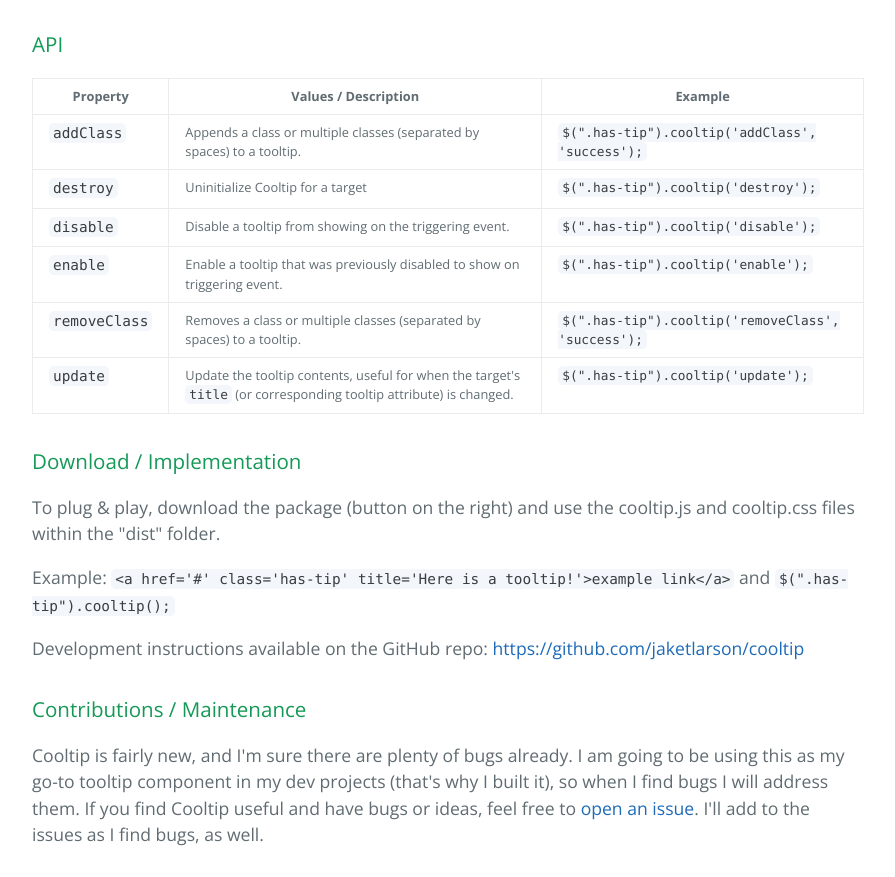
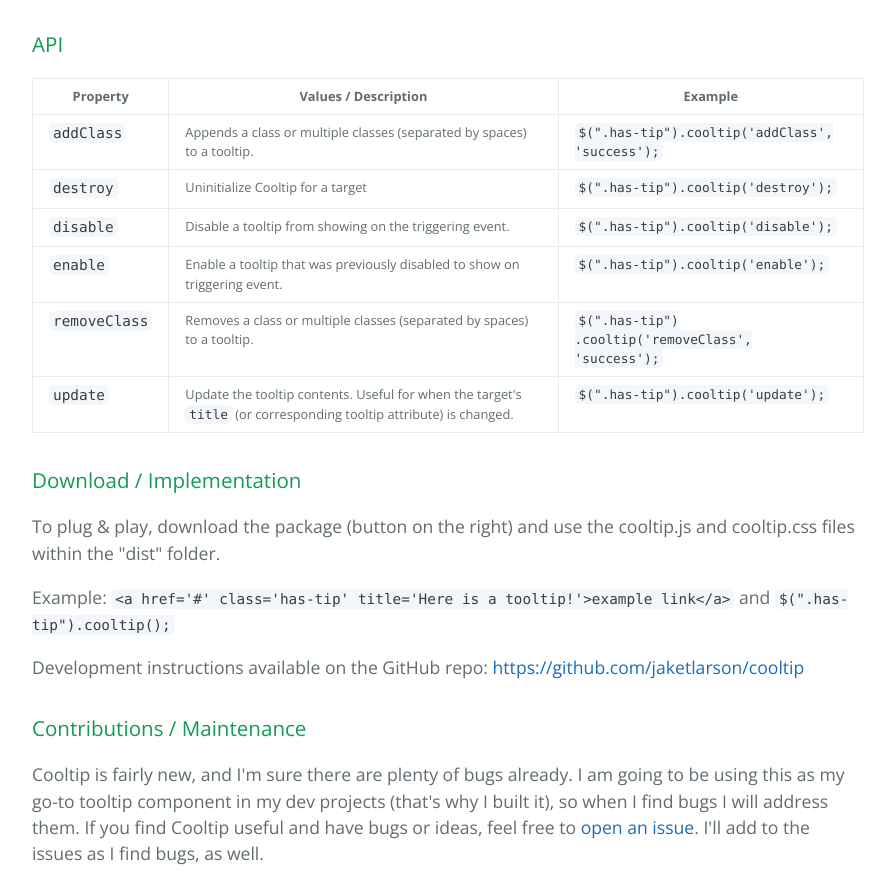
Before and after one commit to jaketlarson/cooltip, a plain HTML site: page index.html in a window 1280 px wide. Shown: the part 2029-2906 px from the top of the page, without its empty margins (192-1087 px from the left). Drawn offline with nearby package versions, Linux system fonts and the light colour scheme.

Commit message:
Update index.html

```diff
--- a/index.html
+++ b/index.html
@@ -235,37 +235,37 @@
       <tr>
         <td><code>addClass</code></td>
         <td>Appends a class or multiple classes (separated by spaces) to a tooltip.</td>
-        <td><code>$(".has-tip").cooltip('addClass', 'success');</code></td>
+        <td><code>$(".has-tip")<wbr>.cooltip('addClass', 'success');</code></td>
       </tr>
 
       <tr>
         <td><code>destroy</code></td>
         <td>Uninitialize Cooltip for a target</td>
-        <td><code>$(".has-tip").cooltip('destroy');</code></td>
+        <td><code>$(".has-tip")<wbr>.cooltip('destroy');</code></td>
       </tr>
 
       <tr>
         <td><code>disable</code></td>
         <td>Disable a tooltip from showing on the triggering event.</td>
-        <td><code>$(".has-tip").cooltip('disable');</code></td>
+        <td><code>$(".has-tip")<wbr>.cooltip('disable');</code></td>
       </tr>
 
       <tr>
         <td><code>enable</code></td>
         <td>Enable a tooltip that was previously disabled to show on triggering event.</td>
-        <td><code>$(".has-tip").cooltip('enable');</code></td>
+        <td><code>$(".has-tip")<wbr>.cooltip('enable');</code></td>
       </tr>
 
       <tr>
         <td><code>removeClass</code></td>
         <td>Removes a class or multiple classes (separated by spaces) to a tooltip.</td>
-        <td><code>$(".has-tip").cooltip('removeClass', 'success');</code></td>
+        <td><code>$(".has-tip")<wbr>.cooltip('removeClass', 'success');</code></td>
       </tr>
 
       <tr>
         <td><code>update</code></td>
-        <td>Update the tooltip contents, useful for when the target's <code>title</code> (or corresponding tooltip attribute) is changed.</td>
-        <td><code>$(".has-tip").cooltip('update');</code></td>
+        <td>Update the tooltip contents. Useful for when the target's <code>title</code> (or corresponding tooltip attribute) is changed.</td>
+        <td><code>$(".has-tip")<wbr>.cooltip('update');</code></td>
       </tr>
     </tbody>
   </table>
```
